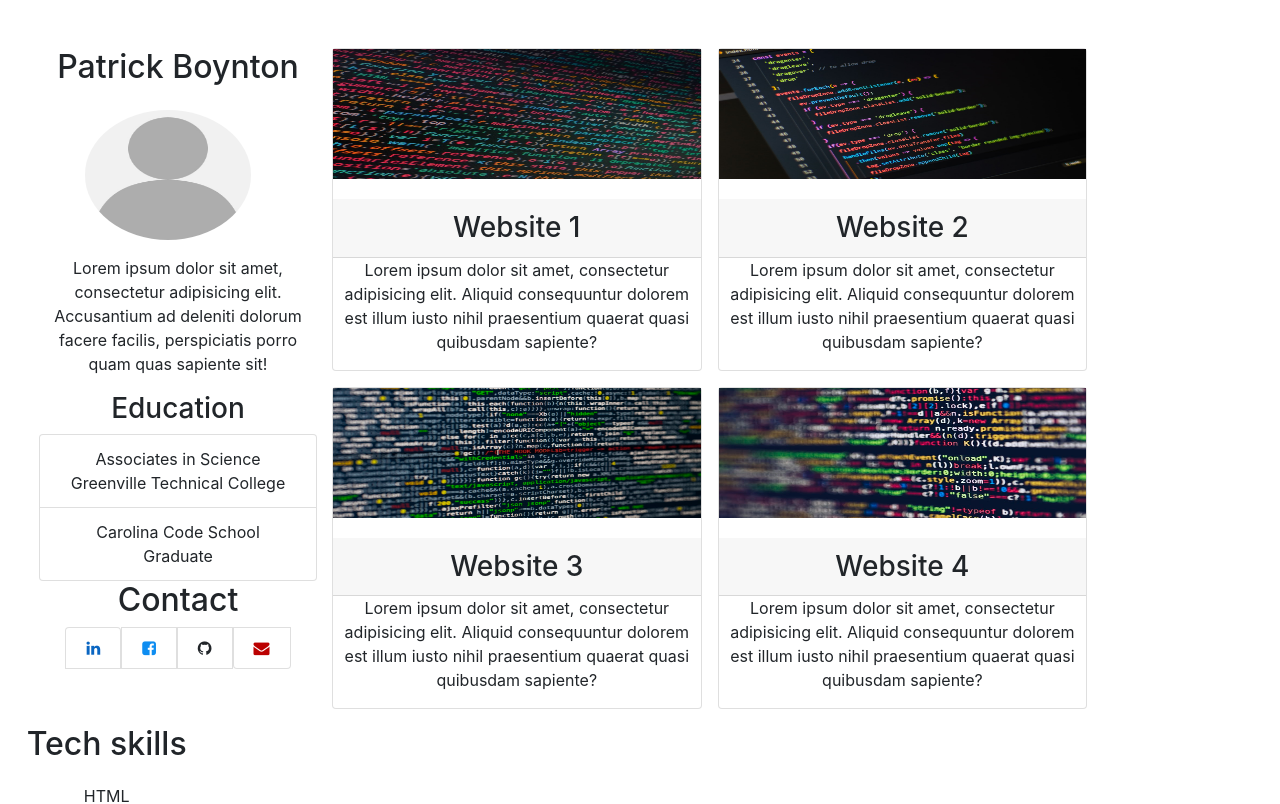
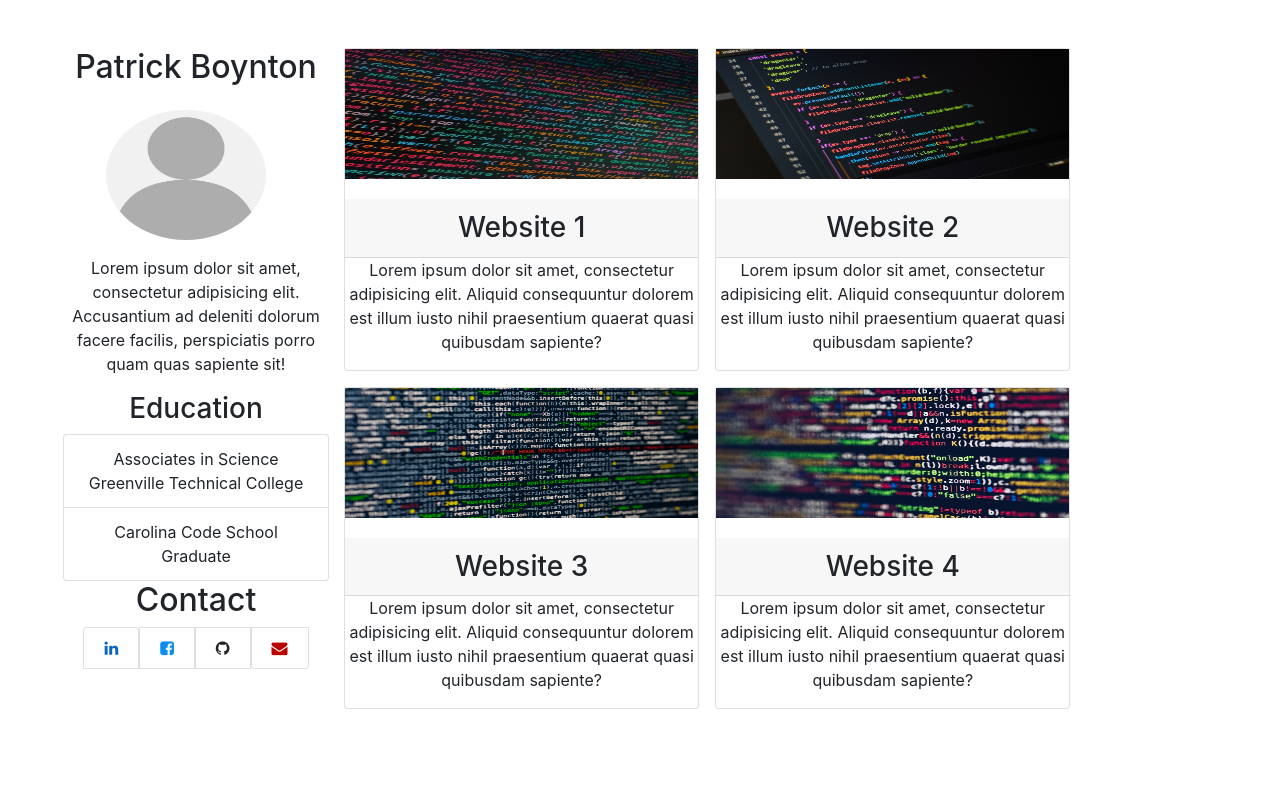
Before and after one commit to PatrickBoynton/portfolio, a React (Create React App) app: page / in a window 1280 px wide. Shown: the top 804 px of the page. Built offline with nearby package versions, Linux system fonts and the light colour scheme.

Commit message:
Added a m-5. Removed the aside.

```diff
--- a/src/App.js
+++ b/src/App.js
@@ -1,18 +1,16 @@
 import "./App.css";
 import {Component} from "react";
 import Portfolio from "./Portfolio";
-import Aside from "./Aside";
 import Sidebar from "./Sidebar";
 
 class App extends Component {
     render() {
         return (
             <>
-                <div className="row mt-5 mx-4">
+                <div className="row m-5">
                     <Sidebar/>
                     <Portfolio/>
                 </div>
-                <Aside/>
             </>
         )
             ;
```
